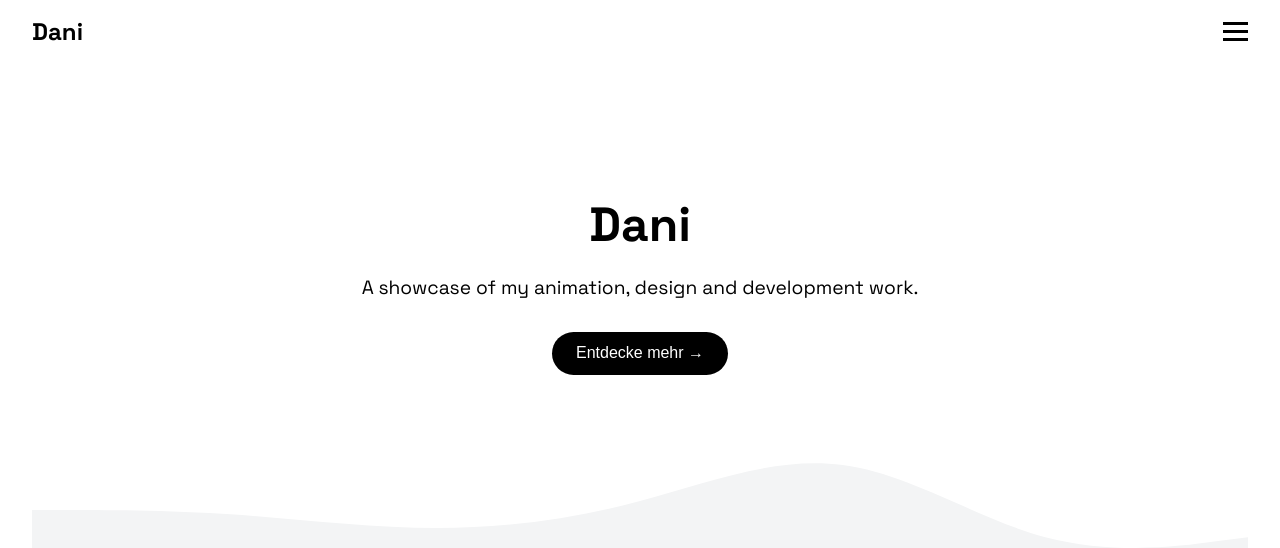
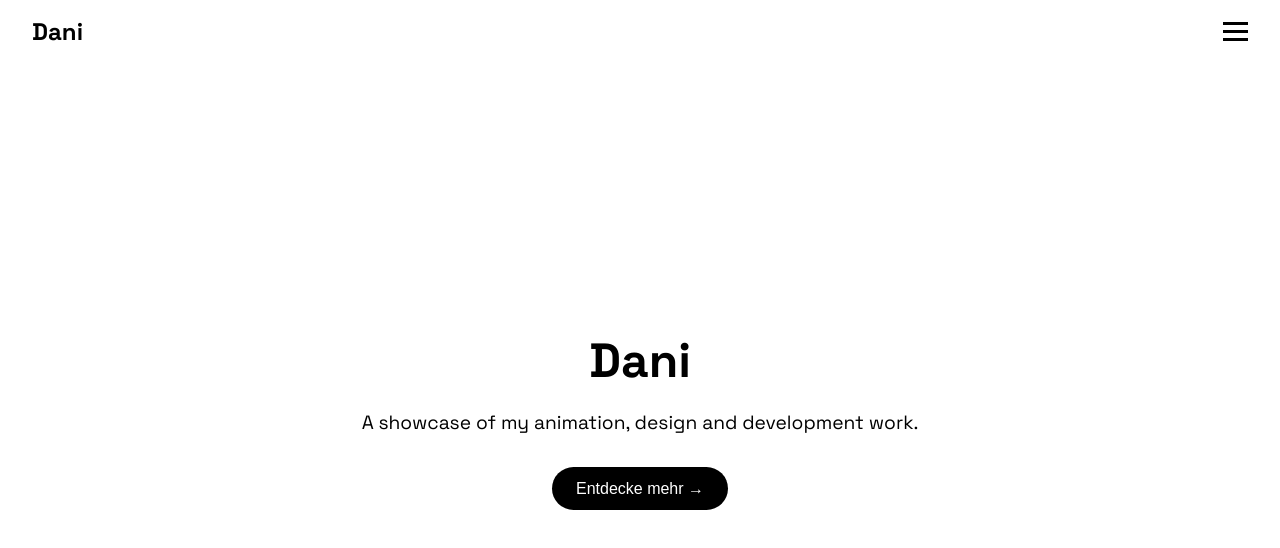
Before and after one commit to inbetweened/portfolio, a Next.js app: page / in a window 1280 px wide. Shown: the top 548 px of the page. Built offline with nearby package versions, Linux system fonts and the light colour scheme.

Commit message:
Update Hero.module.css

```diff
--- a/styles/Hero.module.css
+++ b/styles/Hero.module.css
@@ -1,4 +1,5 @@
 .hero {
+  position: relative; /* ← Damit die Wave im Background bleibt */
   min-height: 100vh;
   display: flex;
   flex-direction: column;
@@ -6,7 +7,9 @@
   justify-content: center;
   text-align: center;
   padding: 2rem;
+  overflow: hidden;
 }
+
 
 .hero h2 {
   font-size: 3rem;
@@ -35,3 +38,12 @@
   background-color: #333;
   transform: scale(1.05);
 }
+
+.wave {
+  position: absolute;
+  bottom: 0;
+  left: 0;
+  width: 100%;
+  height: 120px;
+  z-index: -1;
+}
```
